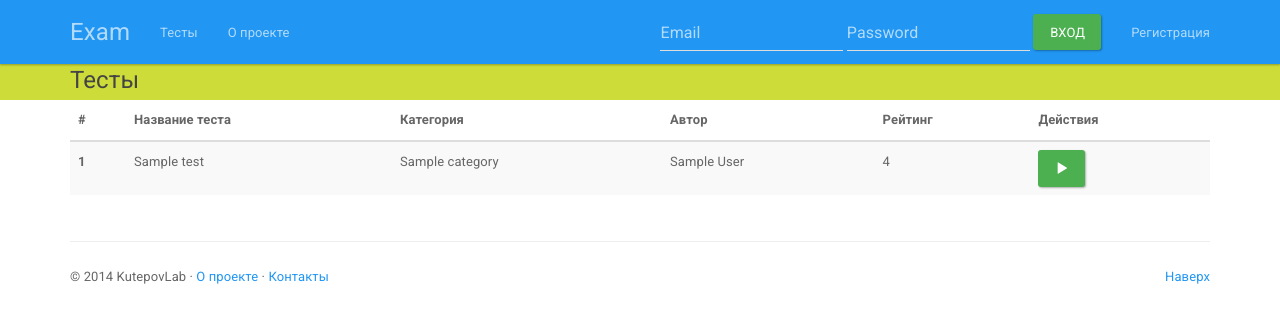
After one commit to AlexeyKutepov/exam_project, a Django app: page /tests/ in a window 1280 px wide. The commit adds this page. Shown: the top 323 px of the page. Run offline with Django 3.2, Linux system fonts and the light colour scheme; tables that the repository leaves empty hold one stand-in row (values such as "Sample post"); some libraries are stand-ins or nearby versions.

Commit message:
Test list page was added

```diff
--- a/exam/urls.py
+++ b/exam/urls.py
@@ -8,4 +8,5 @@ urlpatterns = patterns('',
         url(r'^dashboard/', views.dashboard, name='dashboard'),
         url(r'^create_new_test/', views.create_new_test, name='create_new_test'),
         url(r'^create_new_question/(?P<id>\d+)/$', views.create_new_question, name='create_new_question'),
+        url(r'^tests/', views.get_test_list, name='get_test_list'),
 )
--- a/exam/views.py
+++ b/exam/views.py
@@ -18,6 +18,12 @@ def dashboard(request):
         Test.objects.get(id=int(request.POST["delete"])).delete()
     test_list = Test.objects.filter(author=request.user)
     return render(request, "exam/dashboard.html", {"test_list": test_list})
+
+
+def get_test_list(request):
+    test_list = Test.objects.all()
+    return render(request, "exam/test_list.html", {"test_list": test_list})
+
 
 @login_required(login_url='/')
 def create_new_test(request):
--- a/templates/base.html
+++ b/templates/base.html
@@ -50,7 +50,7 @@
                             <li class="active"><a href="{% url "dashboard" %}">Рабочий стол</a></li>
                             <li><a href="{% url "create_new_test" %}">Конструктор тестов</a></li>
                         {% endif %}
-                        <li><a href="#">Тесты</a></li>
+                        <li><a href="{% url "get_test_list" %}">Тесты</a></li>
                         <li><a href="#">О проекте</a></li>
                     </ul>
                     {% block auth_bar %}
--- /dev/null
+++ b/templates/exam/test_list.html
@@ -0,0 +1,59 @@
+{% extends "base.html" %}
+{% block head %}
+    <script src="/static/js/exam.js"></script>
+{% endblock %}
+{% block header_content %}
+    <div class="k-panel-header vertical-align">
+        <div class="container">
+            <div class="row vertical-align">
+                <div class="col-lg-4">
+                    <h4>Тесты</h4>
+                </div>
+            </div>
+        </div>
+    </div>
+{% endblock %}
+{% block content %}
+    <div class="row">
+        <div class="col-lg-12">
+            {% if test_list %}
+                <table class="table table-striped table-hover">
+                    <thead>
+                    <tr>
+                        <th>#</th>
+                        <th>Название теста</th>
+                        <th>Категория</th>
+                        <th>Автор</th>
+                        <th>Рейтинг</th>
+                        <th>Действия</th>
+                    </tr>
+                    </thead>
+                    <tbody>
+                    {% for test in test_list %}
+                        <tr>
+                            <th>{{ forloop.counter }}</th>
+                            <td>{{ test.name }}</td>
+                            <td>{{ test.category }}</td>
+                            <td>{{ test.author.get_short_name }}</td>
+                            <td>{{ test.rating }}</td>
+                            <td>
+                                <form action="#" method="post">
+                                    {% csrf_token %}
+                                    <button id="btnRun{{ forloop.counter }}" type="submit" class="btn btn-success"
+                                            name="run" value="{{ test.id }}">
+                                        <span class="glyphicon glyphicon-play" aria-hidden="true"></span>
+                                    </button>
+                                </form>
+                            </td>
+                        </tr>
+                    {% endfor %}
+                    </tbody>
+                </table>
+            {% else %}
+                <blockquote>
+                    <h4 class="center-block">Не найдено ни одного теста</h4>
+                </blockquote>
+            {% endif %}
+        </div>
+    </div>
+{% endblock %}
```
